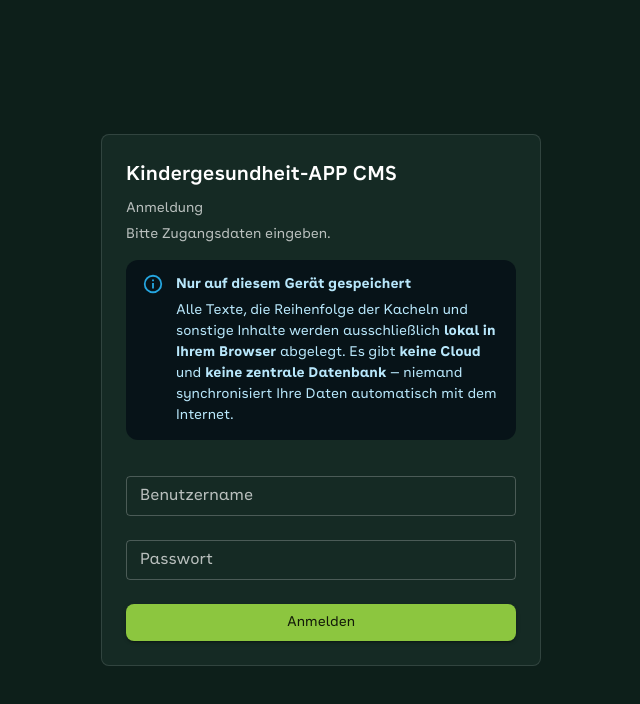
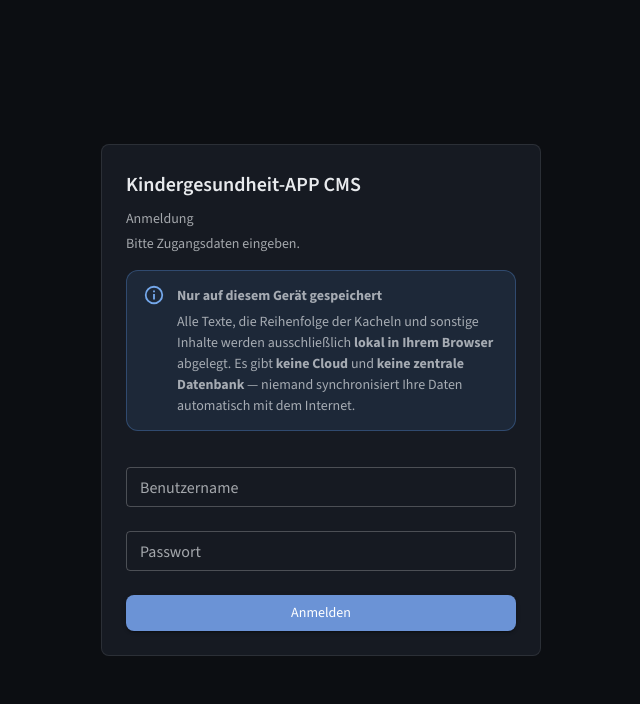
Before and after one commit to fettespferd/aokn, a React (Vite) app: page / in a window 1280 px wide. Shown: the top 704 px of the page, without its empty margins (319-959 px from the left). Built offline with nearby package versions, Linux system fonts and the light colour scheme; the HTML template or start-up script is replaced by a standard one.

Commit message:
Add custom theme for login page with dark mode and updated styles for components. Wrap CmsLoginGate in ThemeProvider for consistent theming.

```diff
--- a/src/components/auth/CmsLoginGate.tsx
+++ b/src/components/auth/CmsLoginGate.tsx
@@ -6,9 +6,32 @@ import {
   TextField,
   Typography,
   Alert,
+  ThemeProvider,
+  createTheme,
 } from '@mui/material';
 
 const AUTH_STORAGE_KEY = 'aokn-cms-auth';
+
+/** Eigenes Theme nur für die Login-Seite: neutral/kühl, ohne AOK-Grün */
+const loginTheme = createTheme({
+  palette: {
+    mode: 'dark',
+    primary: { main: '#6b93d6' },
+    secondary: { main: '#5c6570' },
+    background: { default: '#0c0e12', paper: '#161a22' },
+    text: { primary: '#e8eaed', secondary: 'rgba(232, 234, 237, 0.68)' },
+    divider: 'rgba(255, 255, 255, 0.09)',
+    info: { main: '#7eb6ff' },
+    error: { main: '#f87171' },
+  },
+  typography: {
+    fontFamily: '"Source Sans 3", "Inter", system-ui, sans-serif',
+  },
+  components: {
+    MuiButton: { styleOverrides: { root: { borderRadius: 8, textTransform: 'none' } } },
+    MuiPaper: { styleOverrides: { root: { borderRadius: 12 } } },
+  },
+});
 
 const CMS_USERNAME = 'AOKN';
 const CMS_PASSWORD = 'CMSIstSuper2026!';
@@ -60,6 +83,7 @@ export function CmsLoginGate({ children }: CmsLoginGateProps) {
   }
 
   return (
+    <ThemeProvider theme={loginTheme}>
     <Box
       sx={{
         minHeight: '100vh',
@@ -90,7 +114,16 @@ export function CmsLoginGate({ children }: CmsLoginGateProps) {
         <Typography variant="body2" color="text.secondary" sx={{ mb: 2 }}>
           Bitte Zugangsdaten eingeben.
         </Typography>
-        <Alert severity="info" sx={{ mb: 2.5 }}>
+        <Alert
+          severity="info"
+          sx={{
+            mb: 2.5,
+            bgcolor: 'rgba(96, 165, 250, 0.1)',
+            border: '1px solid rgba(96, 165, 250, 0.28)',
+            color: 'text.secondary',
+            '& .MuiAlert-icon': { color: 'info.main' },
+          }}
+        >
           <Typography variant="subtitle2" component="p" fontWeight={700} sx={{ mb: 0.5 }}>
             Nur auf diesem Gerät gespeichert
           </Typography>
@@ -134,5 +167,6 @@ export function CmsLoginGate({ children }: CmsLoginGateProps) {
         </Box>
       </Paper>
     </Box>
+    </ThemeProvider>
   );
 }
```
